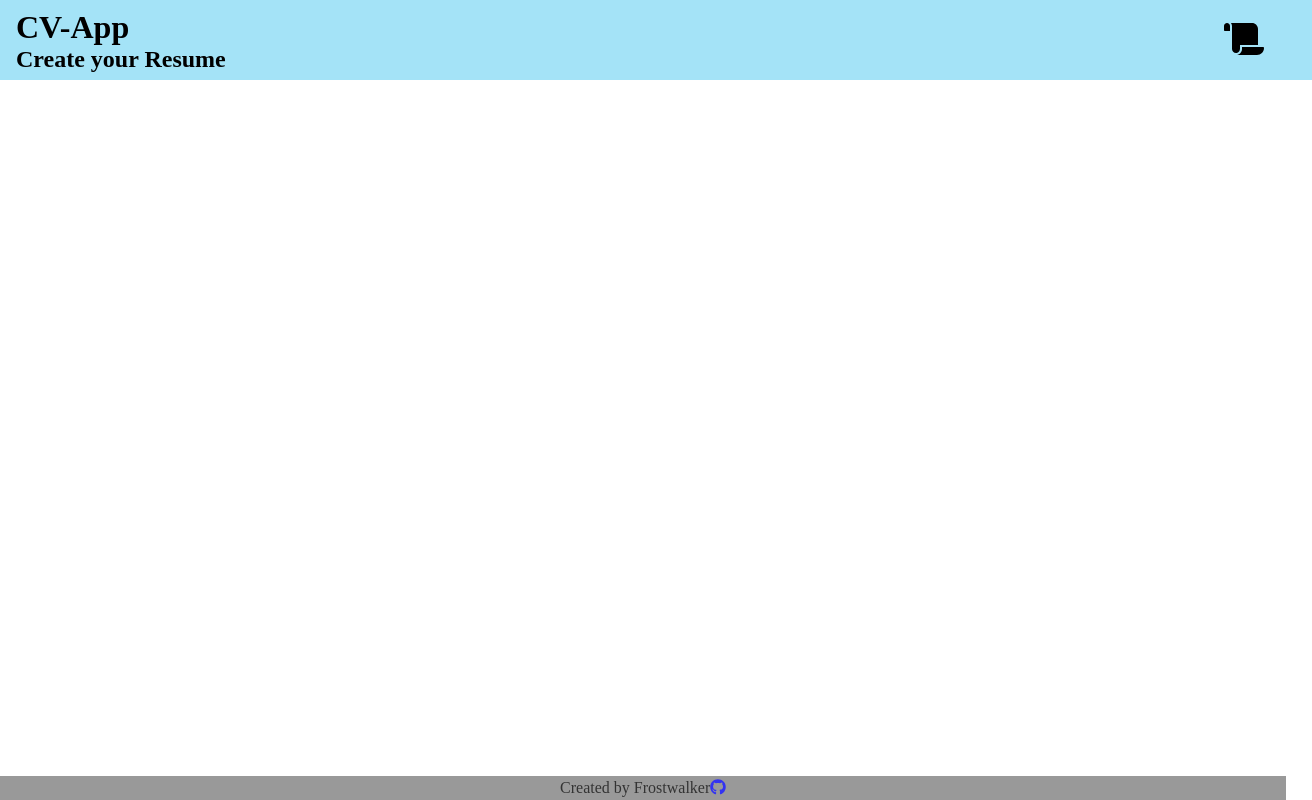
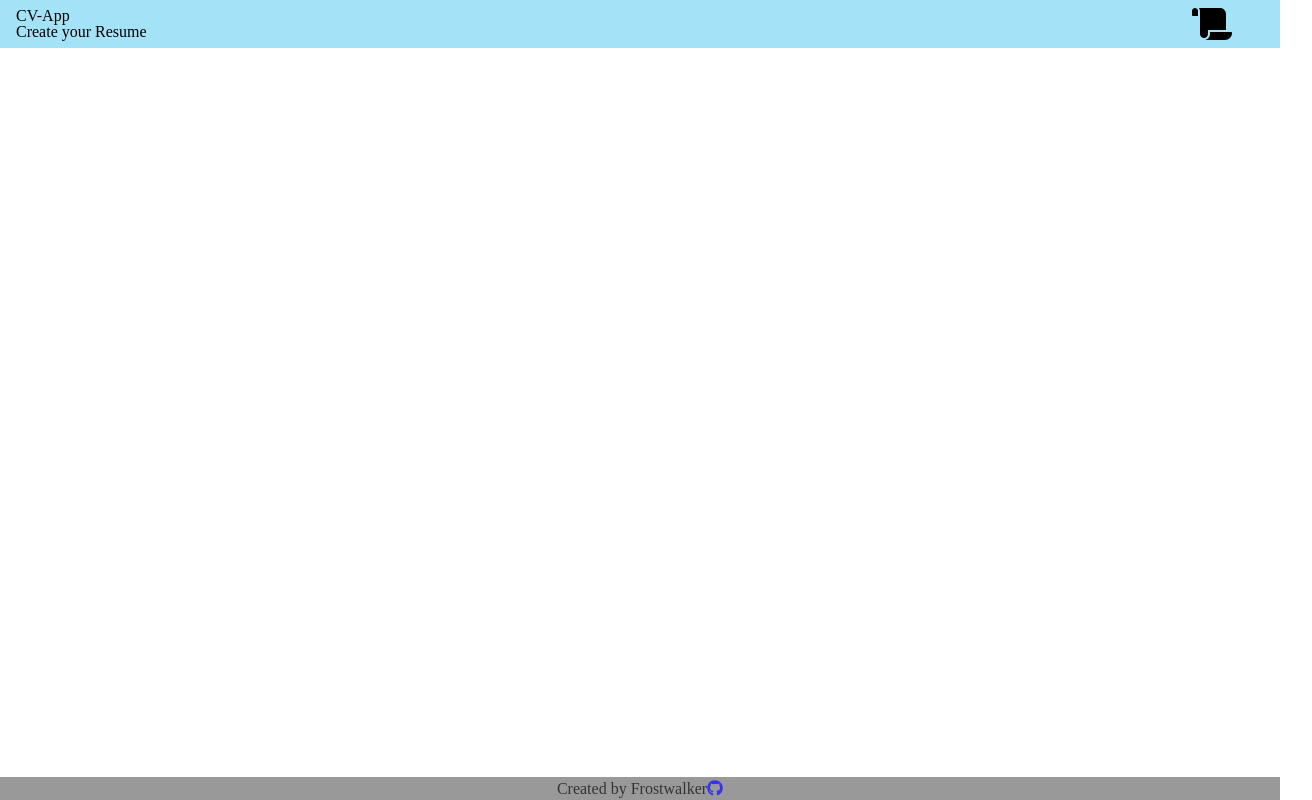
Before and after one commit to Mynameisfrostwalker/Cv-application, a React (Create React App) app: page / in a window 1280 px wide. Shown: the whole page, 1312 px wide, since content can reach past the window. Built offline with nearby package versions, Linux system fonts and the light colour scheme.

Commit message:
added reset css

```diff
--- a/src/index.js
+++ b/src/index.js
@@ -1,5 +1,6 @@
 import React from "react";
 import ReactDOM from "react-dom";
+import "./styles/reset.css";
 import "./styles/index.css";
 import App from "./App";
 
--- /dev/null
+++ b/src/styles/reset.css
@@ -0,0 +1,49 @@
+html, body, div, span, applet, object, iframe,
+h1, h2, h3, h4, h5, h6, p, blockquote, pre,
+a, abbr, acronym, address, big, cite, code,
+del, dfn, em, img, ins, kbd, q, s, samp,
+small, strike, strong, sub, sup, tt, var,
+b, u, i, center,
+dl, dt, dd, ol, ul, li,
+fieldset, form, label, legend,
+table, caption, tbody, tfoot, thead, tr, th, td,
+article, aside, canvas, details, embed,
+figure, figcaption, footer, header, hgroup,
+menu, nav, output, ruby, section, summary,
+time, mark, audio, video {
+	margin: 0;
+	padding: 0;
+	border: 0;
+	font-size: 100%;
+	font: inherit;
+	vertical-align: baseline;
+}
+/* HTML5 display-role reset for older browsers */
+article, aside, details, figcaption, figure,
+footer, header, hgroup, menu, nav, section {
+	display: block;
+}
+body {
+	line-height: 1;
+}
+ol, ul {
+	list-style: none;
+}
+blockquote, q {
+	quotes: none;
+}
+blockquote:before, blockquote:after,
+q:before, q:after {
+	content: '';
+	content: none;
+}
+table {
+	border-collapse: collapse;
+	border-spacing: 0;
+}
+
+*,
+*::after,
+*::before {
+    box-sizing: border-box;
+}
```
